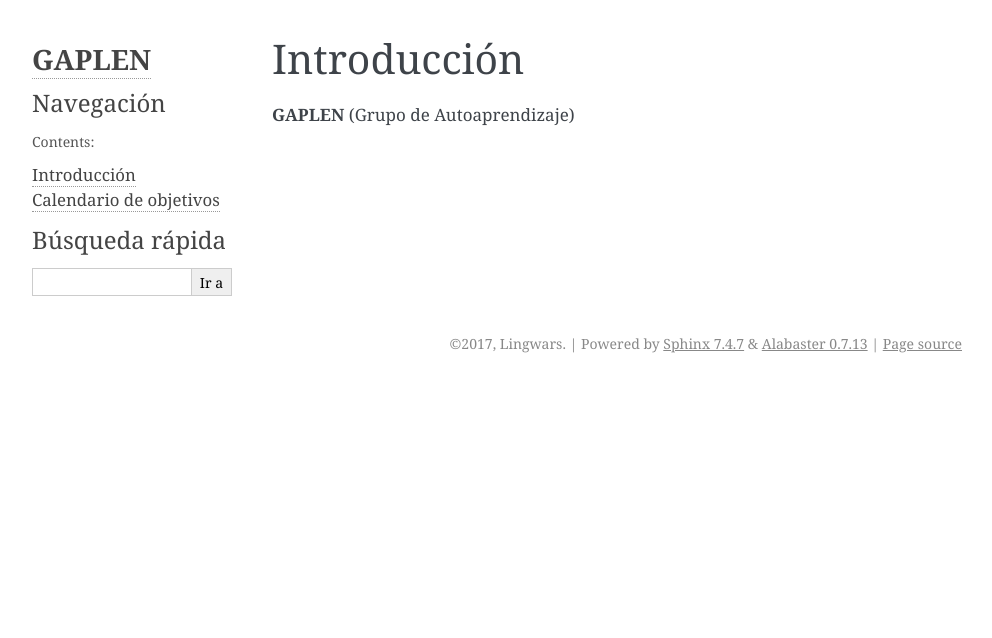
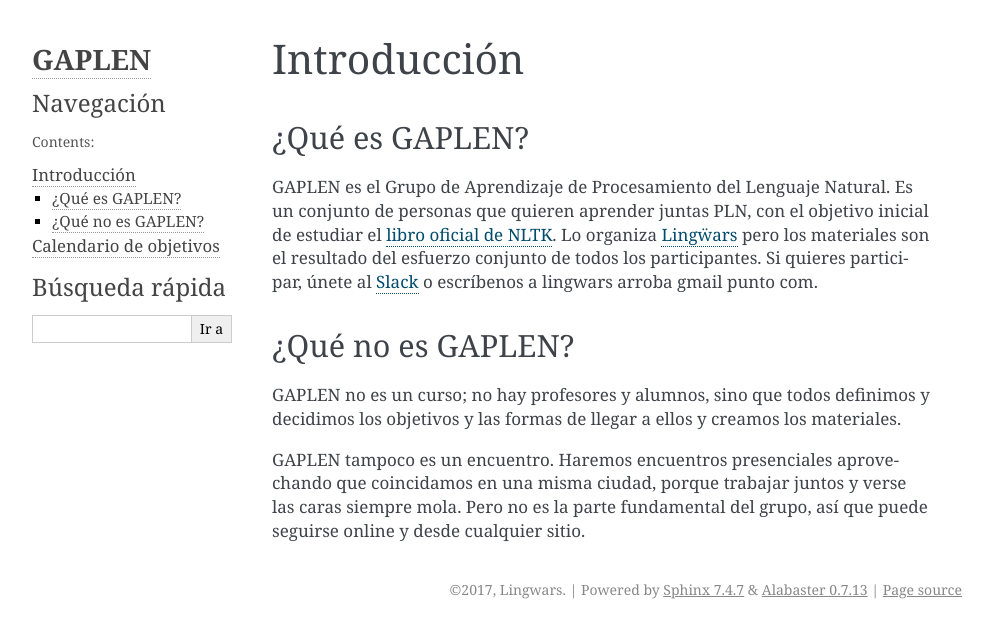
Before and after one commit to Lingwars/GAPLEN, a Sphinx documentation site: the page built from docs/introduction.rst, in a window 1280 px wide. Shown: the top 638 px of the page, without its empty margins (148-1140 px from the left). Built offline with Sphinx 7.4.7, drawn with Linux system fonts in a browser that asks for light colours.

Commit message:
Añadir descripción de GAPLEN

```diff
--- a/docs/introduction.rst
+++ b/docs/introduction.rst
@@ -1,3 +1,18 @@
 Introducción
 ============
-**GAPLEN** (Grupo de Autoaprendizaje)
+
+¿Qué es GAPLEN?
+---------------
+
+GAPLEN es el Grupo de Aprendizaje de Procesamiento del Lenguaje Natural. Es un conjunto de personas que quieren aprender juntas PLN, con el objetivo inicial de estudiar el `libro oficial de NLTK`_. Lo organiza `Lingẅars`_ pero los materiales son el resultado del esfuerzo conjunto de todos los participantes. Si quieres participar, únete al `Slack`_ o escríbenos a lingwars arroba gmail punto com.
+
+.. _libro oficial de NLTK: http://www.nltk.org/book/
+.. _Lingẅars: http://lingwars.github.io/blog/
+.. _Slack: https://join.slack.com/t/gaplen/shared_invite/enQtMjUyMDE1MjgyNzY5LTAzNGQ2OGQxOTQ5ZDgzODBmMTk5Zjc5MzUxMWRlYThmNWFhZmIwMmFhZDExMjYzM2UyNWIxMTM4ZDFmZTNkZmI
+
+¿Qué no es GAPLEN?
+------------------
+
+GAPLEN no es un curso; no hay profesores y alumnos, sino que todos definimos y decidimos los objetivos y las formas de llegar a ellos y creamos los materiales.
+
+GAPLEN tampoco es un encuentro. Haremos encuentros presenciales aprovechando que coincidamos en una misma ciudad, porque trabajar juntos y verse las caras siempre mola. Pero no es la parte fundamental del grupo, así que puede seguirse online y desde cualquier sitio.
```
